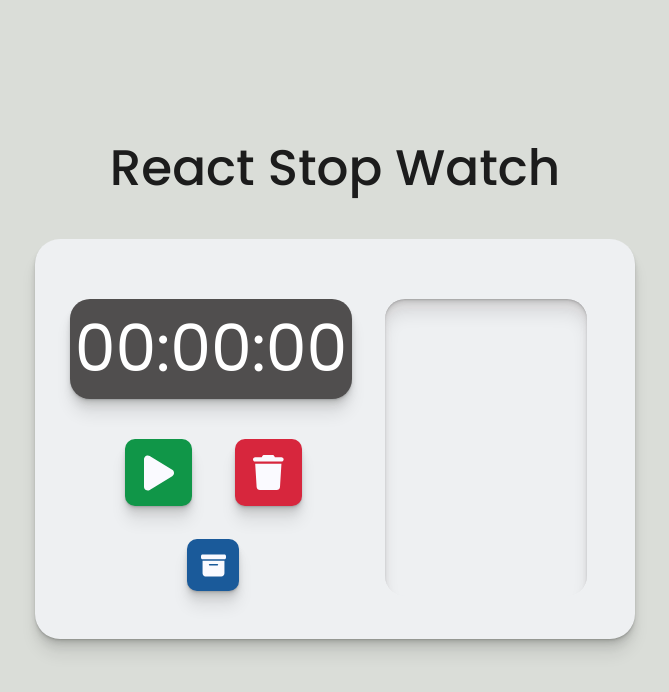
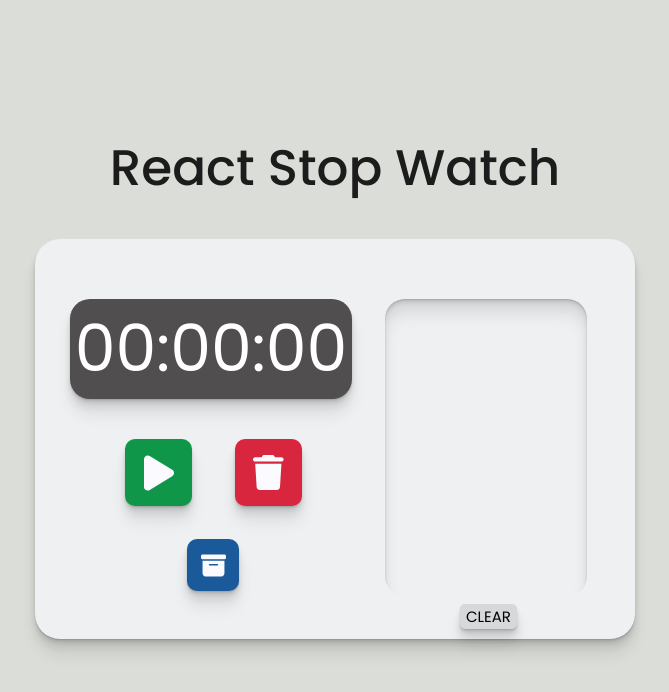
Before and after one commit to bryceberczik/react-stop-watch, a React (Vite) app: page / in a window 1280 px wide. Shown: the top 692 px of the page, without its empty margins (305-974 px from the left). Built offline with nearby package versions, Linux system fonts and the light colour scheme.

Commit message:
added README.md and archive logic

```diff
--- a/src/components/archived-times/archivedTimes.css
+++ b/src/components/archived-times/archivedTimes.css
@@ -30,33 +30,7 @@
     justify-content: center;
     transition: all 0.25s ease;
     position: relative;
-    cursor: pointer;
 
-}
-
-.archived-time:hover {
-
-    background-color: #A9A9A9;
-
-}
-
-.archived-time:hover .trash {
-
-    display: block;
-}
-
-.trash {
-
-    display: none;
-    position: absolute;
-    top: 15px;
-    left: 60px;
-    color: #B56565;
-}
-
-.trash:hover {
-
-    color: #C08080;
 }
 
 .archived-time-text {
@@ -67,3 +41,25 @@
     margin: 0;
     font-size: 55px;
 }
+
+.clear-btn {
+
+    background-color: #d6d8da;
+    font-family: 'Poppins', sans-serif;
+    font-size: 15px;
+    border: 0;
+    box-shadow: 0 1px 1px hsl(0deg 0% 0% / 0.075),
+    0 2px 2px hsl(0deg 0% 0% / 0.075), 0 4px 4px hsl(0deg 0% 0% / 0.075),
+    0 8px 8px hsl(0deg 0% 0% / 0.075), 0 16px 16px hsl(0deg 0% 0% / 0.075);
+    border-radius: 5px;
+    position: absolute;
+    top: 365px;
+    left: 425px;
+    cursor: pointer;
+    transition: all 0.25s ease;
+  }
+
+  .clear-btn:hover {
+
+    background-color: #A9A9A9;
+  }
--- a/src/components/archived-times/archivedTimes.jsx
+++ b/src/components/archived-times/archivedTimes.jsx
@@ -1,30 +1,37 @@
-import './archivedTimes.css';
+import "./archivedTimes.css";
 import { FontAwesomeIcon } from "@fortawesome/react-fontawesome";
 import { faTrash } from "@fortawesome/free-solid-svg-icons";
+
 function formatTime(ms) {
   const totalSeconds = Math.floor(ms / 1000);
   const seconds = totalSeconds % 60;
   const milliseconds = Math.floor((ms % 1000) / 10);
 
   return [
-        seconds.toString().padStart(2, '0'),
-        milliseconds.toString().padStart(2, '0')
-    ].join(':');
+    seconds.toString().padStart(2, "0"),
+    milliseconds.toString().padStart(2, "0"),
+  ].join(":");
 }
 
-export default function ArchivedTimes({ times }) {
+export default function ArchivedTimes({ times, initialTimes }) {
+
+    const clearArchivedTimes = () => {
+        localStorage.removeItem('archivedTimes');
+        window.location.reload();
+    };
+
   return (
     <div className="container">
       <div className="archived-times">
         {times.map((time, index) => (
           <div key={index} className="archived-time">
             <span className="archived-time-text">
-                            <FontAwesomeIcon icon={faTrash} className='trash'/>
               {formatTime(time)}
             </span>
           </div>
         ))}
       </div>
+      <button className="clear-btn" onClick={clearArchivedTimes}>CLEAR</button>
     </div>
   );
 }
--- a/src/components/controls/controls.jsx
+++ b/src/components/controls/controls.jsx
@@ -17,30 +17,27 @@ export default function Controls({
   return (
     <div className="container">
       <div className="controls-container">
-        <div className="pauseResume">
+        <div className="pauseResume" onClick={handlePauseResume}>
           {active && !paused ? (
             <FontAwesomeIcon
               icon={faPause}
               className="pause-icon"
-              onClick={handlePauseResume}
             />
           ) : (
             <FontAwesomeIcon
               icon={faPlay}
               className="play-icon"
-              onClick={handlePauseResume}
             />
           )}
         </div>
-        <div className="discard">
+        <div className="discard" onClick={handleReset}>
           <FontAwesomeIcon
             icon={faTrash}
             className="discard-icon"
-            onClick={handleReset}
           />
         </div>
-        <div className="archive">
-          <FontAwesomeIcon icon={faBoxArchive} className="archive-icon" onClick={handleArchive}/>
+        <div className="archive" onClick={handleArchive}>
+          <FontAwesomeIcon icon={faBoxArchive} className="archive-icon"/>
         </div>
       </div>
     </div>
```
Also changed, not shown: 2 other files (tests, documents, lock files or other folders). Lines whose indentation alone changed are shown as unchanged.
